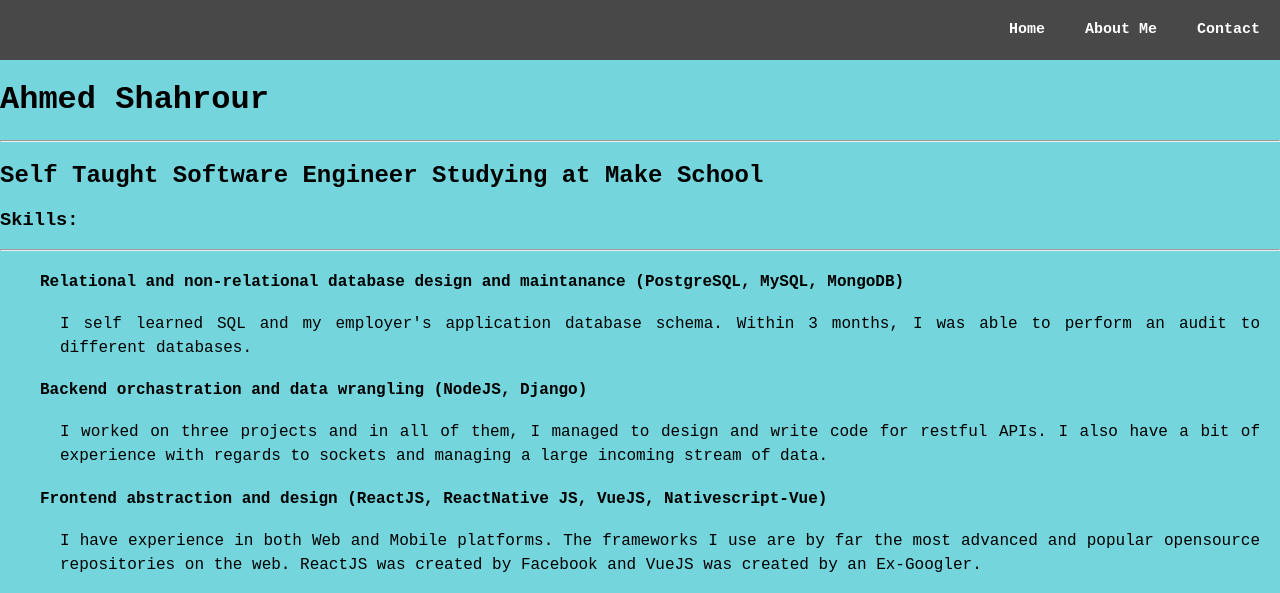
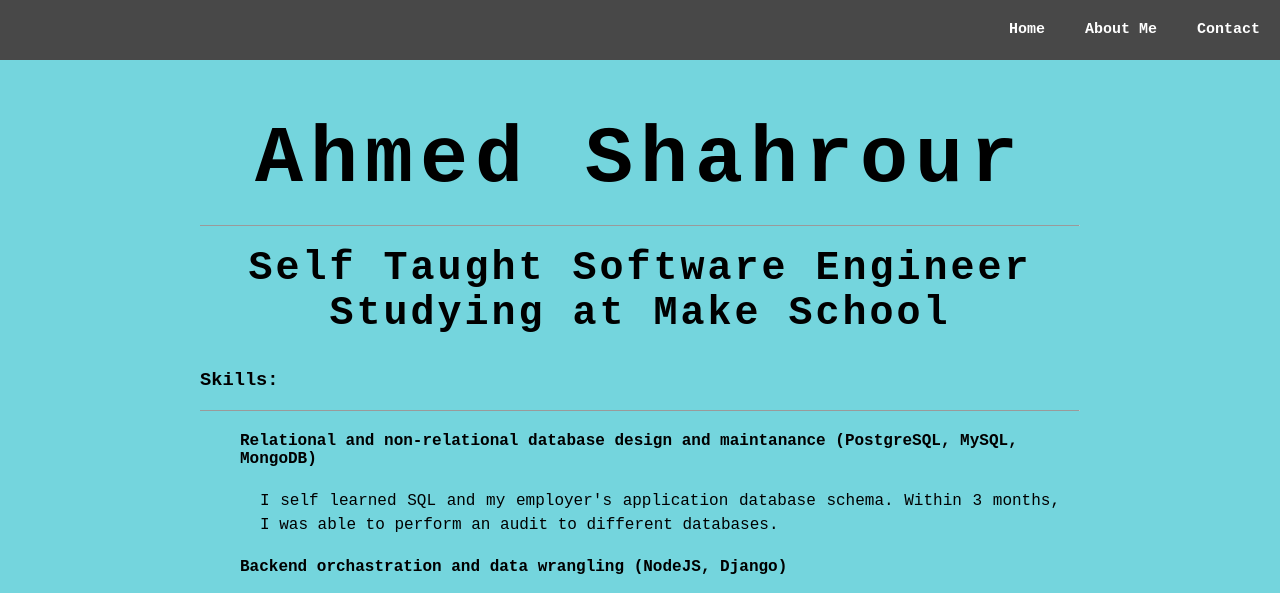
Before and after one commit to ahmadshahrour951/style-your-portfolio, a plain HTML site: page index.html in a window 1280 px wide. Shown: the top 593 px of the page. Drawn offline with Linux system fonts and the light colour scheme.

Commit message:
Header styling

```diff
--- a/styles.css
+++ b/styles.css
@@ -45,3 +45,27 @@ nav a {
   font-size: 15px;
   font-weight: bold;
 }
+
+.main-container {
+  padding: 0px 200px 0px 200px;
+}
+
+header h1 {
+  font-size: 80px;
+  letter-spacing: 7px;
+  text-align: center;
+  margin-bottom: 20px;
+}
+
+div hr {
+  border-bottom: #484848;
+  border-bottom-width: 10px;
+  /* border-color: #484848; */
+}
+
+header h2 {
+  font-size: 40px;
+  letter-spacing: 3px;
+  text-align: center;
+  margin-top: 20px;
+}
```
